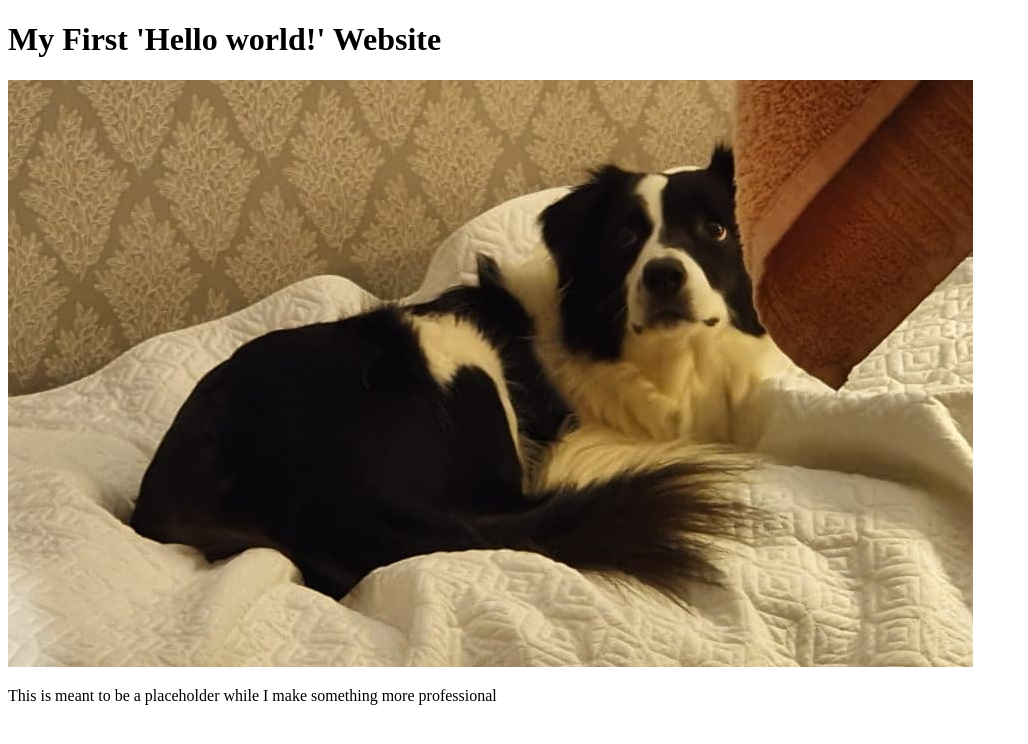
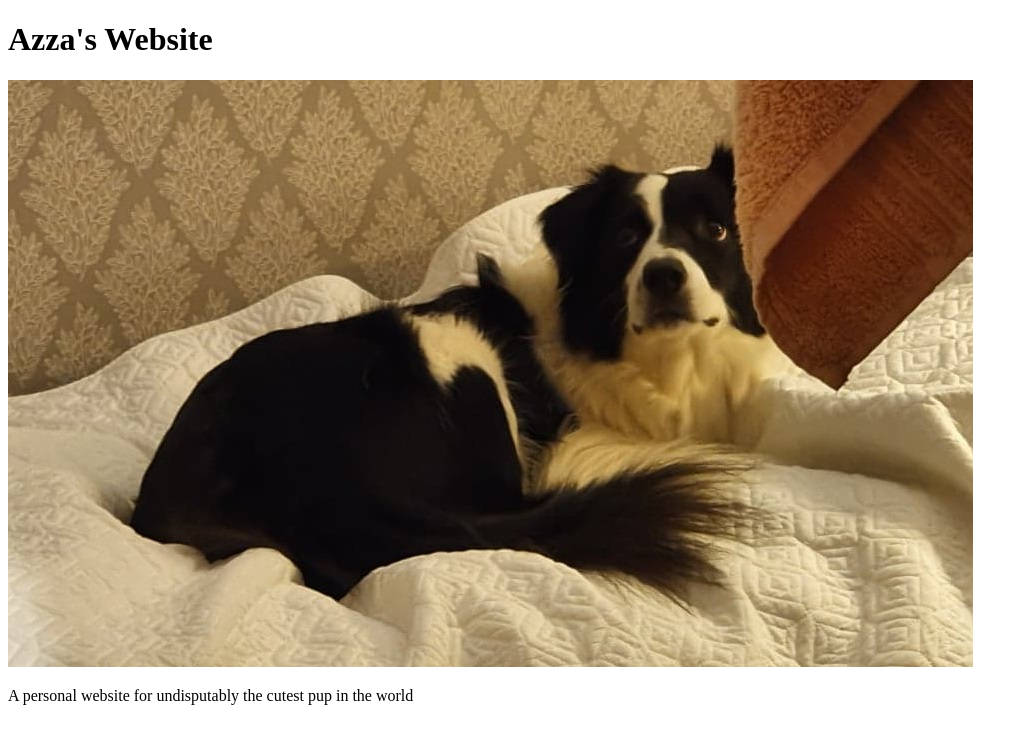
Before and after one commit to VaBanke/VaBanke.github.io, a plain HTML site: page index.html in a window 1280 px wide. Shown: the whole page, without its empty margins (0-1028 px from the left). Drawn offline with Linux system fonts and the light colour scheme.

Commit message:
Add files via upload

```diff
--- a/index.html
+++ b/index.html
@@ -1,10 +1,16 @@
 <!DOCTYPE html>
 <html>
+<head>
+    <meta name="viewport" content ="width=device-width, initial-scale=1">
+    <title>Azzie's Website</title>
+    <link href="css/styles.css" rel="stylesheet" type="text/css">
+</head>
 <body>
 
-<h1>My First 'Hello world!' Website</h1>
+
+<h1>Azza's Website</h1>
 <img src="Azzie.jpg" alt="" width="965" height="587">
-<p>This is meant to be a placeholder while I make something more professional</p>
+<p>A personal website for undisputably the cutest pup in the world</p>
 
 </body>
 </html>
```
